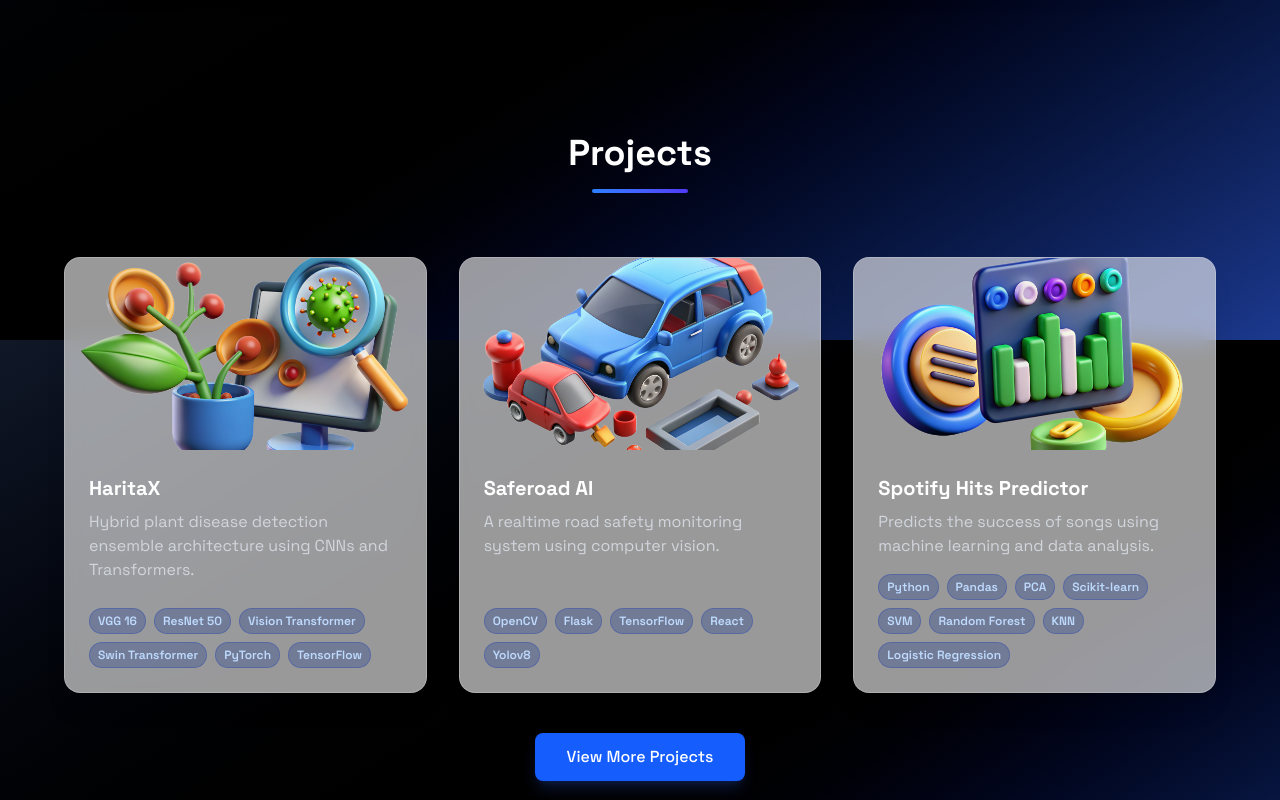
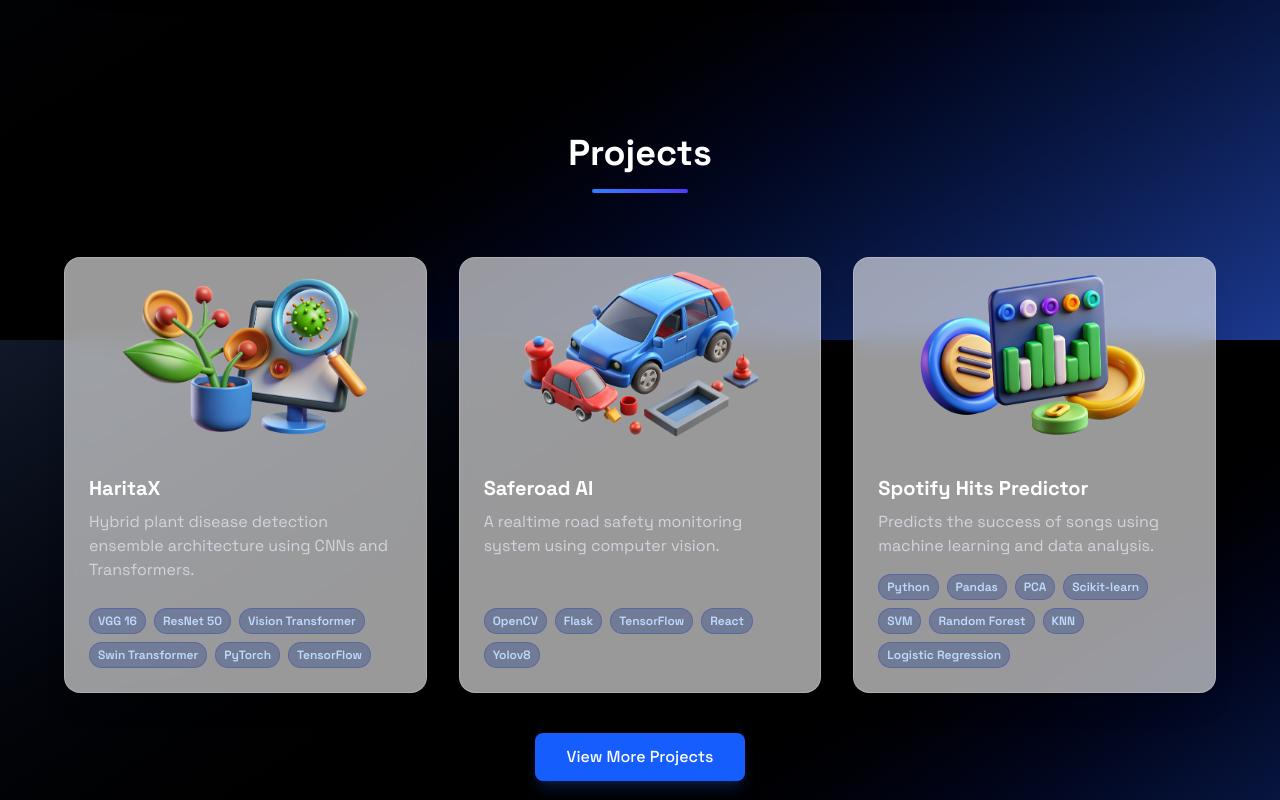
Before and after one commit to aayush010904/aayush-portfolio, a React (Vite) app: page / in a window 1280 px wide. Shown: the part 2060-2860 px from the top of the page. Built offline with nearby package versions, Linux system fonts and the light colour scheme.

Commit message:
minor UI fixes

```diff
--- a/src/components/sections/projects.jsx
+++ b/src/components/sections/projects.jsx
@@ -162,7 +162,7 @@
       style={{ minHeight: "100dvh" }}
       className="reveal min-h-screen flex items-center justify-center py-16 md:py-20 px-4 sm:px-6 lg:px-8"
     >
-      <div className="max-w-6xl mx-auto w-full">
+      <div className="max-w-6xl mx-auto w-full flex flex-col items-center justify-center">
         <div className="text-center mb-12 md:mb-16">
           <h2
             className={`text-3xl md:text-4xl font-bold mb-4 ${
@@ -173,14 +173,29 @@
           </h2>
           <div className="w-24 h-1 bg-gradient-to-r from-blue-500 to-indigo-600 mx-auto rounded-full"></div>
         </div>
-        <div className="grid gap-8 md:grid-cols-2 lg:grid-cols-3">
+        <div
+          className={`grid gap-8 ${
+            showAll
+              ? "md:grid-cols-2 lg:grid-cols-3"
+              : "md:grid-cols-2 lg:grid-cols-3"
+          } justify-center`}
+        >
           {visibleProjects.map((project, idx) => (
             <div
               key={idx}
-              className={`relative group rounded-2xl overflow-hidden shadow-xl border border-white/20 dark:border-white/10 bg-white/60 dark:bg-white/5 backdrop-blur-md transition-transform duration-300 hover:-translate-y-2 hover:shadow-2xl flex flex-col`}
+              className={`max-w-100 relative group rounded-2xl overflow-hidden shadow-xl border border-white/20 dark:border-white/10 bg-white/60 dark:bg-white/5 backdrop-blur-md transition-transform duration-300 hover:-translate-y-2 hover:shadow-2xl flex flex-col items-center justify-center`}
+              tabIndex={0}
+              aria-label={`Project: ${project.title}`}
               onClick={() => {
                 if (isMobile()) {
                   setActiveCard(activeCard === idx ? null : idx);
+                }
+              }}
+              onKeyDown={(e) => {
+                if (e.key === "Enter" || e.key === " ") {
+                  if (isMobile()) {
+                    setActiveCard(activeCard === idx ? null : idx);
+                  }
                 }
               }}
             >
@@ -188,6 +203,7 @@
                 <img
                   src={project.image}
                   alt={project.title}
+                  loading="lazy"
                   className={`
                     w-full h-48 object-cover transition-all duration-300
                     ${
```
